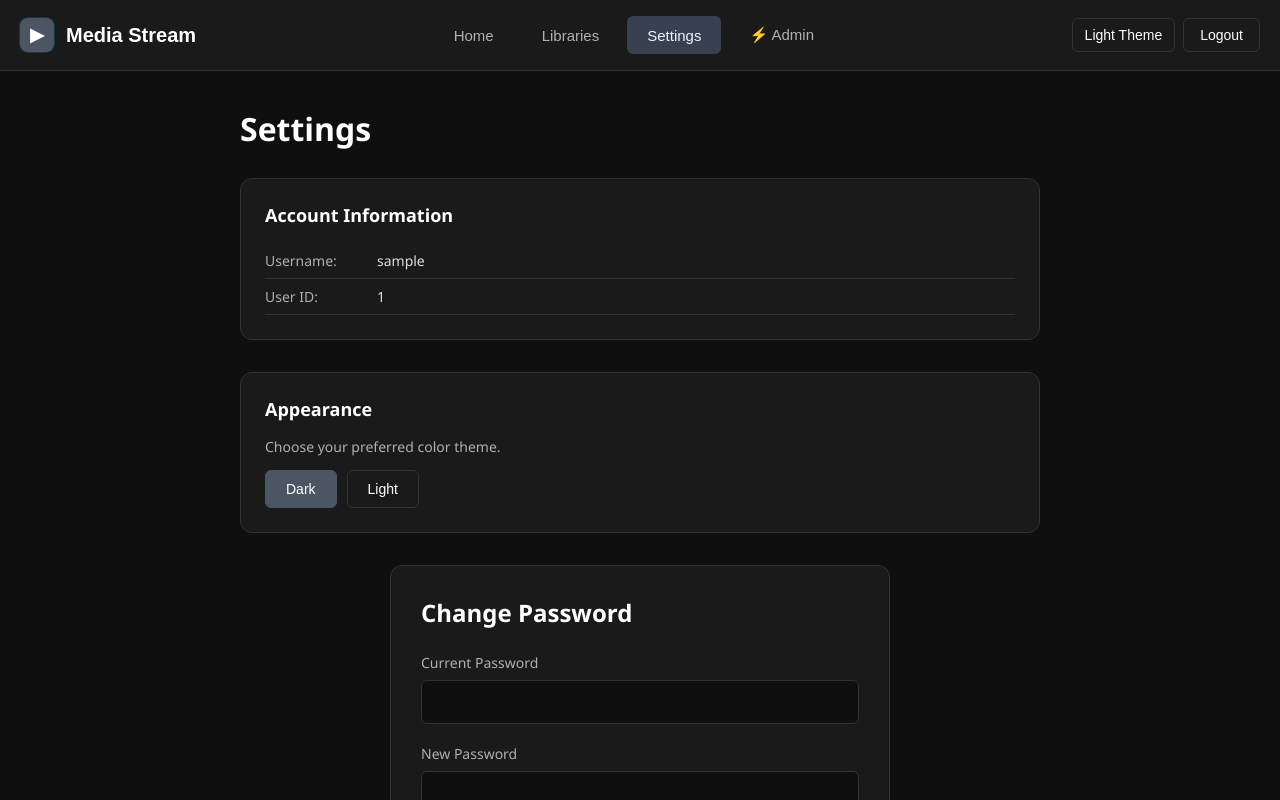
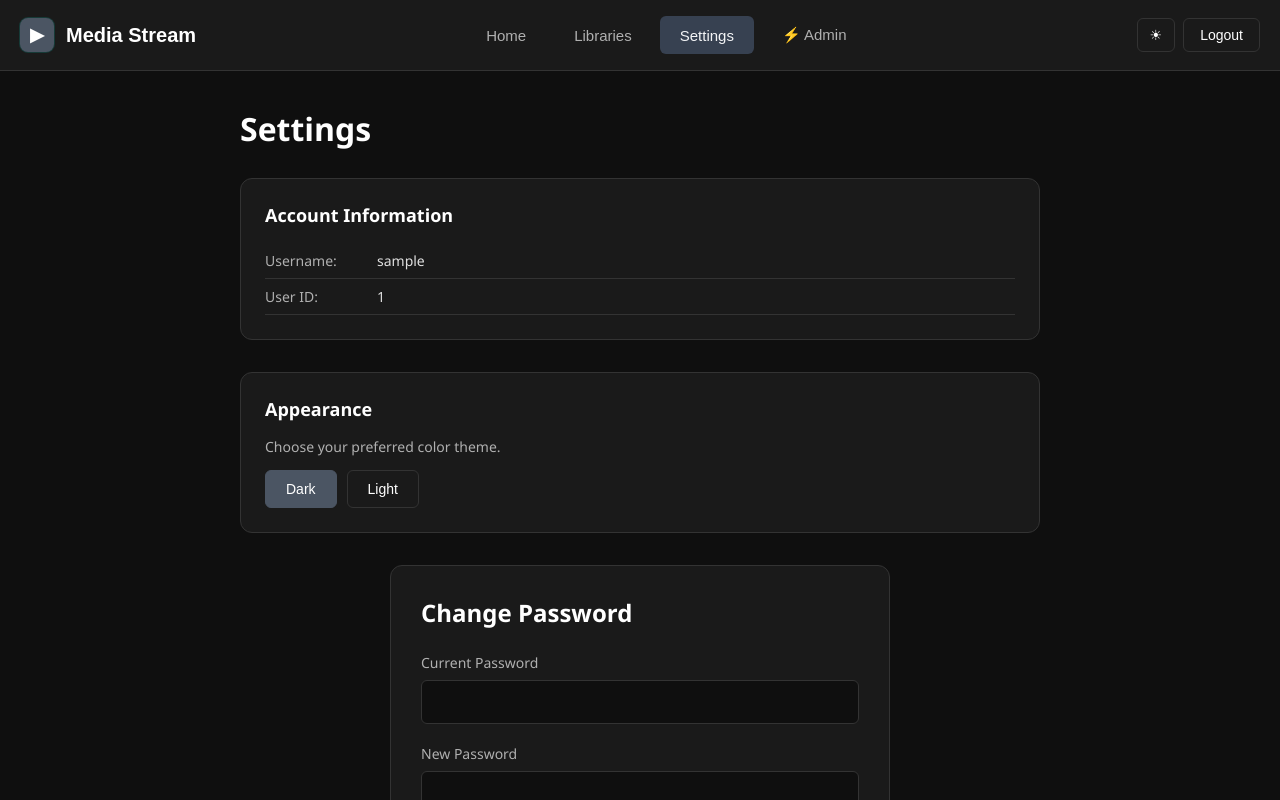
Before and after one commit to pik10/media-stream, a React (Vite) app in the folder frontend/: page /settings in a window 1280 px wide. Shown: the top 800 px of the page. Built offline with nearby package versions, Linux system fonts and the light colour scheme; sample sign-in values are in the browser's storage.

Commit message:
Refine theme toggle hover and header theme icon

```diff
--- a/frontend/src/components/Navigation/Header.jsx
+++ b/frontend/src/components/Navigation/Header.jsx
@@ -92,8 +92,13 @@ export default function Header() {
         </nav>
 
         <div className="ms-header-actions">
-          <button onClick={handleToggleTheme} className="ms-button ms-button-ghost ms-header-theme-button">
-            {theme === 'dark' ? 'Light Theme' : 'Dark Theme'}
+          <button
+            onClick={handleToggleTheme}
+            className="ms-button ms-button-ghost ms-header-theme-button"
+            aria-label={theme === 'dark' ? 'Switch to light theme' : 'Switch to dark theme'}
+            title={theme === 'dark' ? 'Switch to light theme' : 'Switch to dark theme'}
+          >
+            {theme === 'dark' ? '☀' : '☽'}
           </button>
           <button onClick={handleLogout} className="ms-button ms-button-ghost ms-header-logout-button">
             Logout
--- a/frontend/src/styles/primitives.css
+++ b/frontend/src/styles/primitives.css
@@ -78,7 +78,6 @@
 
 .ms-button-ghost:hover {
   border-color: var(--ms-primary);
-  color: var(--ms-text);
 }
 
 .ms-button-danger {
--- a/frontend/src/styles/tokens.css
+++ b/frontend/src/styles/tokens.css
@@ -17,7 +17,7 @@
   --ms-outline-button-text: #b0b0b0;
   --ms-theme-toggle-hover-bg: transparent;
   --ms-theme-toggle-hover-border: var(--ms-primary);
-  --ms-theme-toggle-hover-text: var(--ms-text-muted);
+  --ms-theme-toggle-hover-text: currentColor;
   --ms-pill-muted-bg: #333;
   --ms-pill-muted-text: #aaa;
   --ms-action-neutral-bg: #e5e7eb;
```
